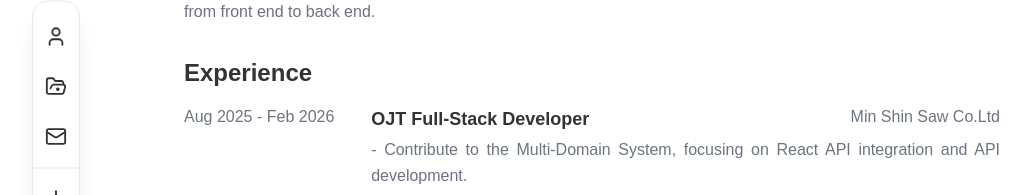
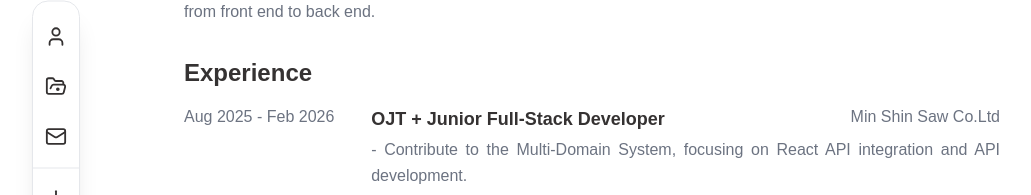
Before and after one commit to Linn-Latt/linn-latt-portfolio, a Next.js app: page / in a window 1280 px wide. Shown: the part 260-455 px from the top of the page, without its empty margins (112-1143 px from the left). Built offline with nearby package versions, Linux system fonts and the light colour scheme; no server answers.

Commit message:
Update About

```diff
--- a/components/About.tsx
+++ b/components/About.tsx
@@ -83,7 +83,7 @@ export default function About({ onFinish }: { onFinish?: () => void }) {
                                     </div>
                                     <div className="md:w-[80%] md:text-justify">
                                         <div className="text-lg block mb-1 md:flex justify-between">
-                                            <strong>OJT Full-Stack Developer</strong>
+                                            <strong>OJT + Junior Full-Stack Developer</strong>
                                             <p className="text-secondary text-sm md:text-base">Min Shin Saw Co.Ltd</p>
                                         </div>
                                         <ul className="text-secondary leading-relaxed text-sm md:text-base mt-1 space-y-1 md:space-y-0">
```
